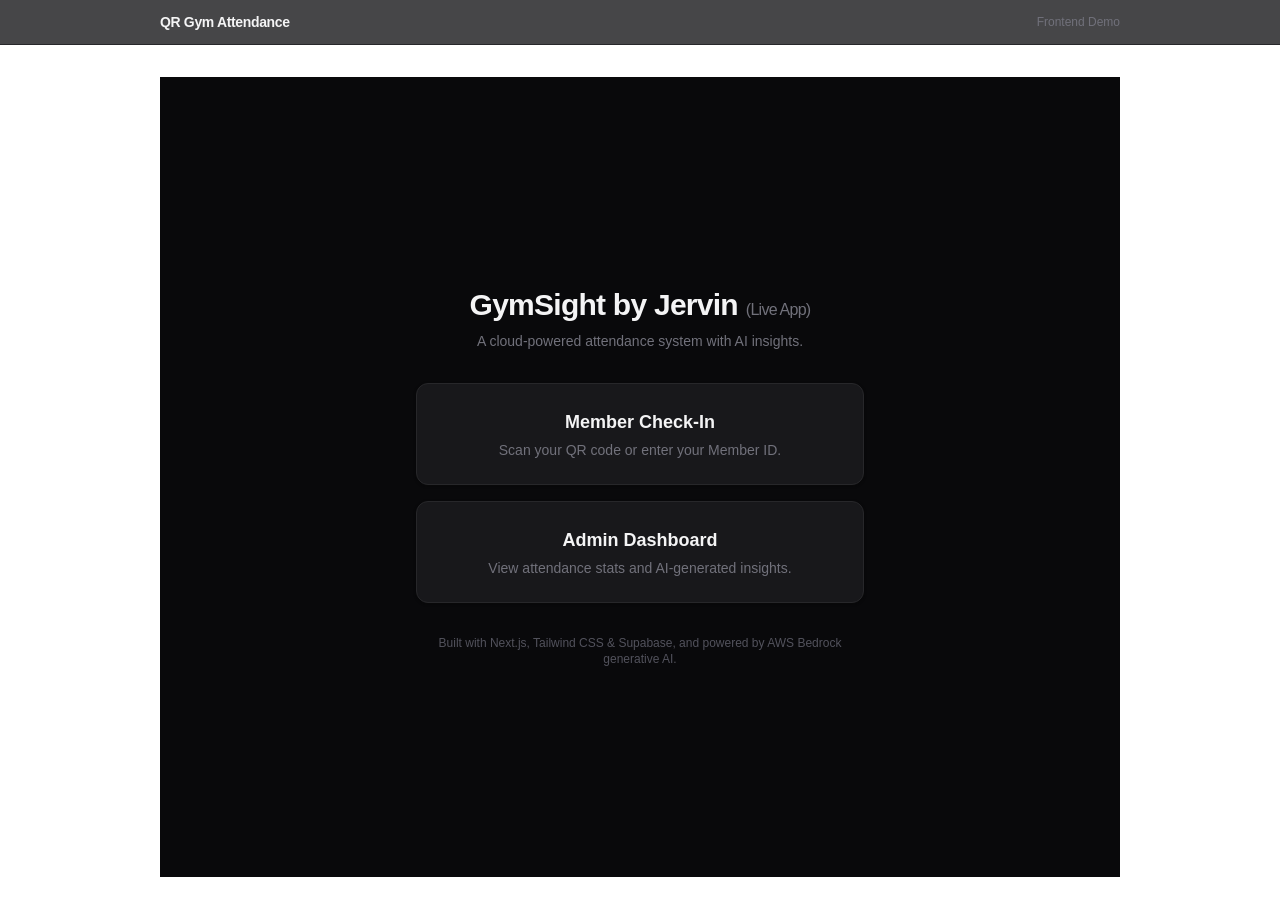
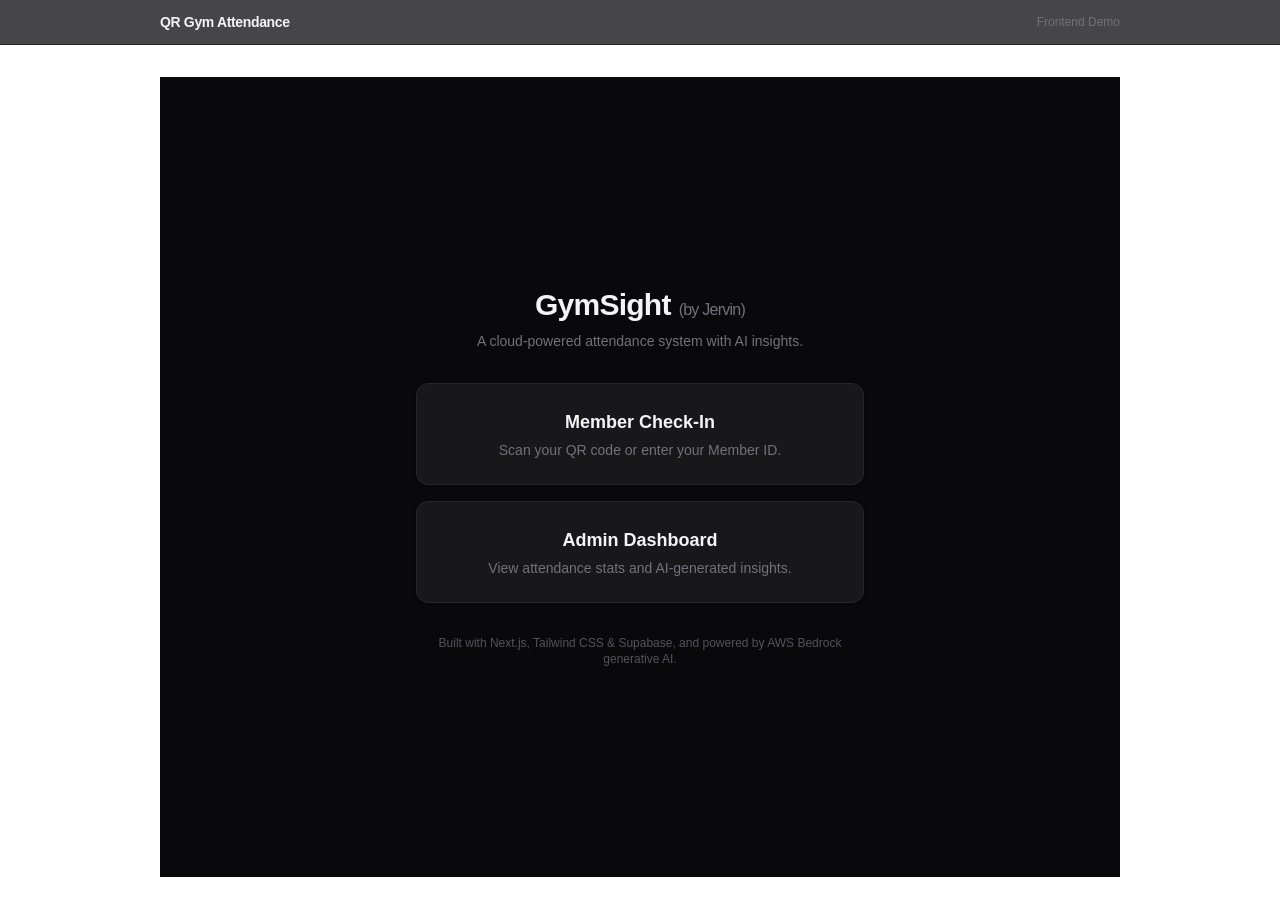
Before and after one commit to Vynn-s/AWS_Gym_AI_System, a Next.js app in the folder my-app/: page / in a window 1280 px wide. Built offline with nearby package versions, Linux system fonts and the light colour scheme.

Commit message:
slight text change

```diff
--- a/my-app/src/app/page.tsx
+++ b/my-app/src/app/page.tsx
@@ -7,9 +7,9 @@ export default function Home() {
         {/* Title */}
         <div>
           <h1 className="text-3xl font-bold tracking-tight text-zinc-100">
-            GymSight by Jervin
+            GymSight
             <span className="ml-2 text-base font-medium text-zinc-500">
-              (Live App)
+              (by Jervin)
             </span>
           </h1>
           <p className="mt-2 text-sm text-zinc-500">
```
